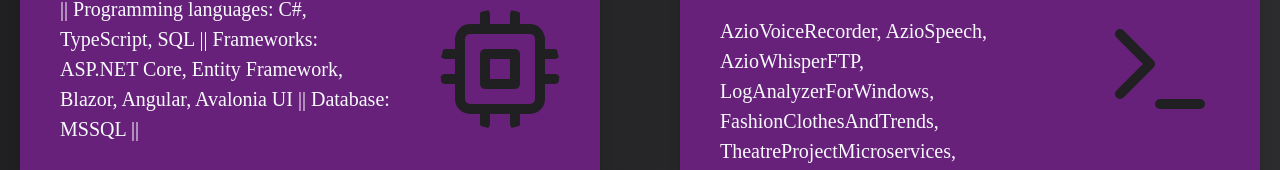
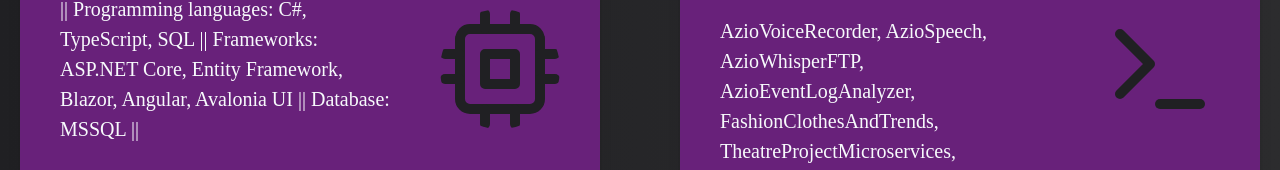
Before and after one commit to TheMysteriousStranger90/bohdan-harabadzhyu-homepage, a Next.js app: page / in a window 1280 px wide. Shown: the part 1235-1405 px from the top of the page. Built offline with nearby package versions, Linux system fonts and the light colour scheme.

Commit message:
mini-update

```diff
--- a/components/BasicGrid.tsx
+++ b/components/BasicGrid.tsx
@@ -53,7 +53,7 @@ const myinformation = [
             {name: 'AzioVoiceRecorder', url: 'https://apps.microsoft.com/detail/9PP795T0KSFP'},
             {name: 'AzioSpeech', url: 'https://apps.microsoft.com/detail/9PFV5DG73198'},
             {name: 'AzioWhisperFTP', url: 'https://apps.microsoft.com/detail/9N73GM6JPBXZ'},
-            {name: 'LogAnalyzerForWindows', url: 'https://github.com/TheMysteriousStranger90/LogAnalyzerForWindows'},
+            {name: 'AzioEventLogAnalyzer', url: 'https://apps.microsoft.com/detail/9NMBDKF5C8F9'},
             {name: 'FashionClothesAndTrends', url: 'https://github.com/TheMysteriousStranger90/FashionClothesAndTrends'},
             {name: 'TheatreProjectMicroservices', url: 'https://github.com/TheMysteriousStranger90/TheatreProjectMicroservices'},
             {name: 'ArtGallery', url: 'https://github.com/TheMysteriousStranger90/ArtGallery'},
```
